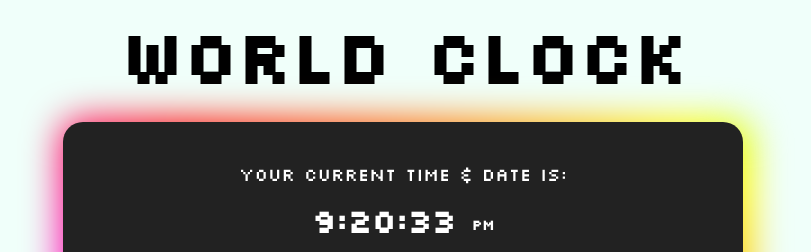
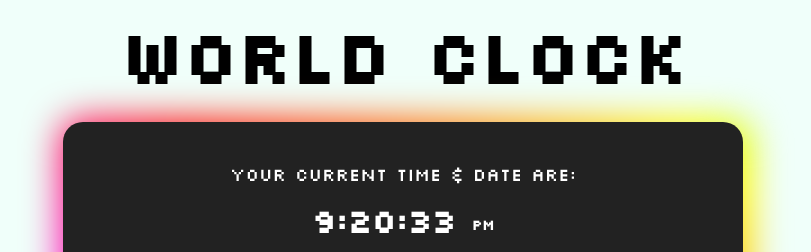
Before and after one commit to jnardino/world-clock, a plain HTML site: page index.html in a window 1280 px wide. Shown: the top 252 px of the page, without its empty margins (237-1048 px from the left). Drawn offline with nearby package versions, Linux system fonts and the light colour scheme; a script that the page names is missing.

Commit message:
HTML update

```diff
--- a/index.html
+++ b/index.html
@@ -16,7 +16,7 @@
     <h1>World Clock</h1>
     <div class="container">
         <div>
-            <div class="current-display">Your current time & date is:</div>
+            <div class="current-display">Your current time & date are:</div>
             <div class="current-time">9:20:33 <span class="am-pm">PM</span></div>
             <div class="current-date">April 15th, 2023</div>
         </div>
```
